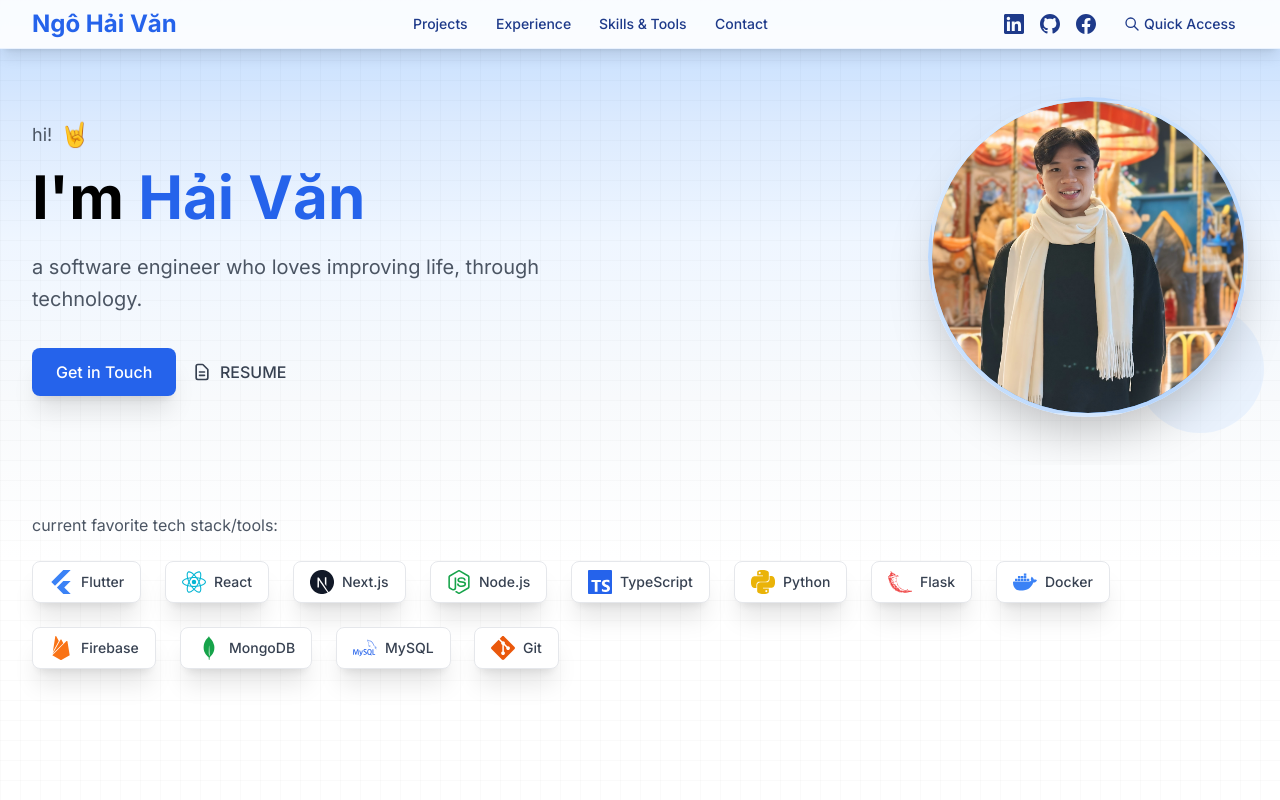
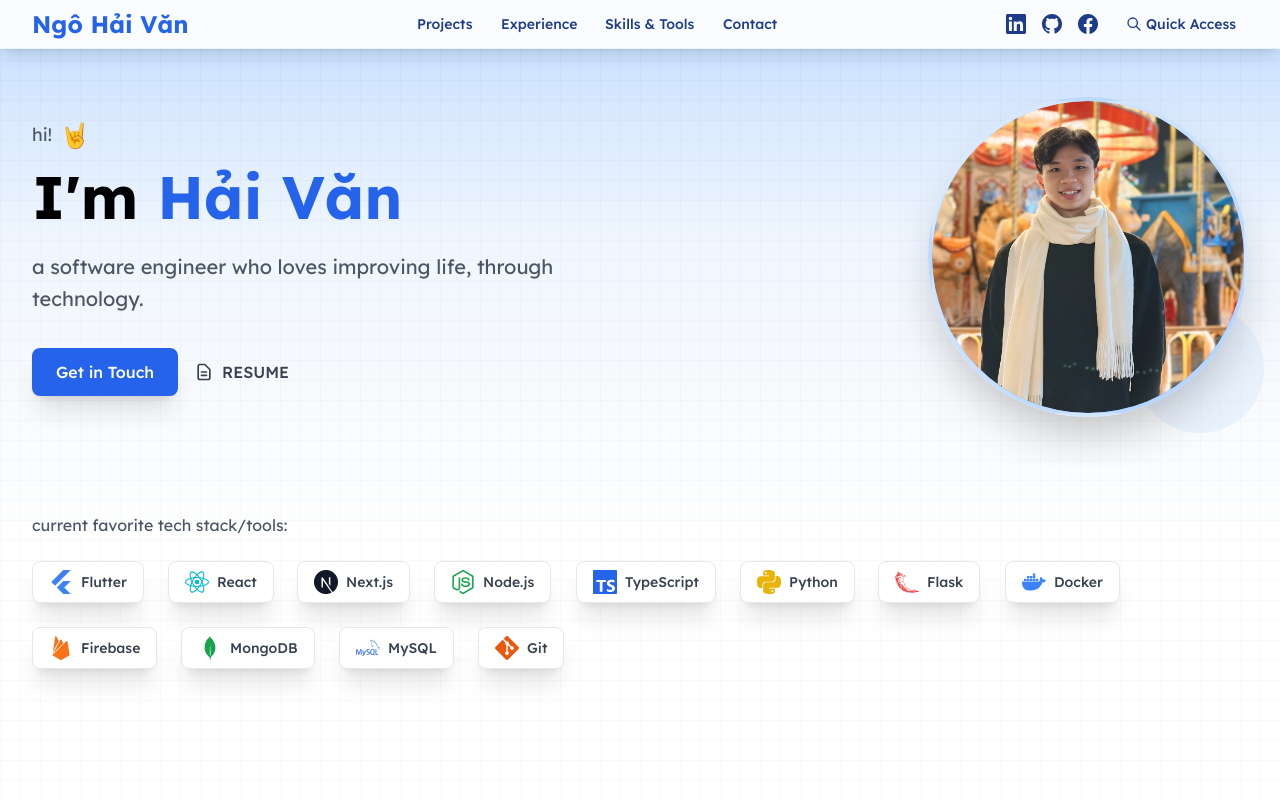
Before and after one commit to hvan128/portfolio, a Next.js app: page / in a window 1280 px wide. Shown: the top 800 px of the page. Built offline with nearby package versions, Linux system fonts and the light colour scheme.

Commit message:
chore: update font and favicon

```diff
--- a/app/layout.tsx
+++ b/app/layout.tsx
@@ -1,12 +1,19 @@
 import type { Metadata } from 'next'
-import { Inter } from 'next/font/google'
+import { Lexend } from 'next/font/google'
 import './globals.css'
 
-const inter = Inter({ subsets: ['latin'] })
+const lexend = Lexend({
+  subsets: ['latin'],
+  weight: ['100', '200', '300', '400', '500', '600', '700', '800', '900'],
+  display: 'swap',
+})
 
 export const metadata: Metadata = {
   title: 'Ngô Hải Văn - Software Developer',
   description: 'Full-Stack Web Developer & Hybrid Mobile App Developer',
+  icons: {
+    icon: '/images/favicon.png',
+  },
 }
 
 export default function RootLayout({
@@ -16,7 +23,7 @@ export default function RootLayout({
 }) {
   return (
     <html lang="vi">
-      <body className={inter.className}>{children}</body>
+      <body className={lexend.className}>{children}</body>
     </html>
   )
 }
```
Also changed, not shown: 1 other file (tests, documents, lock files or other folders).
